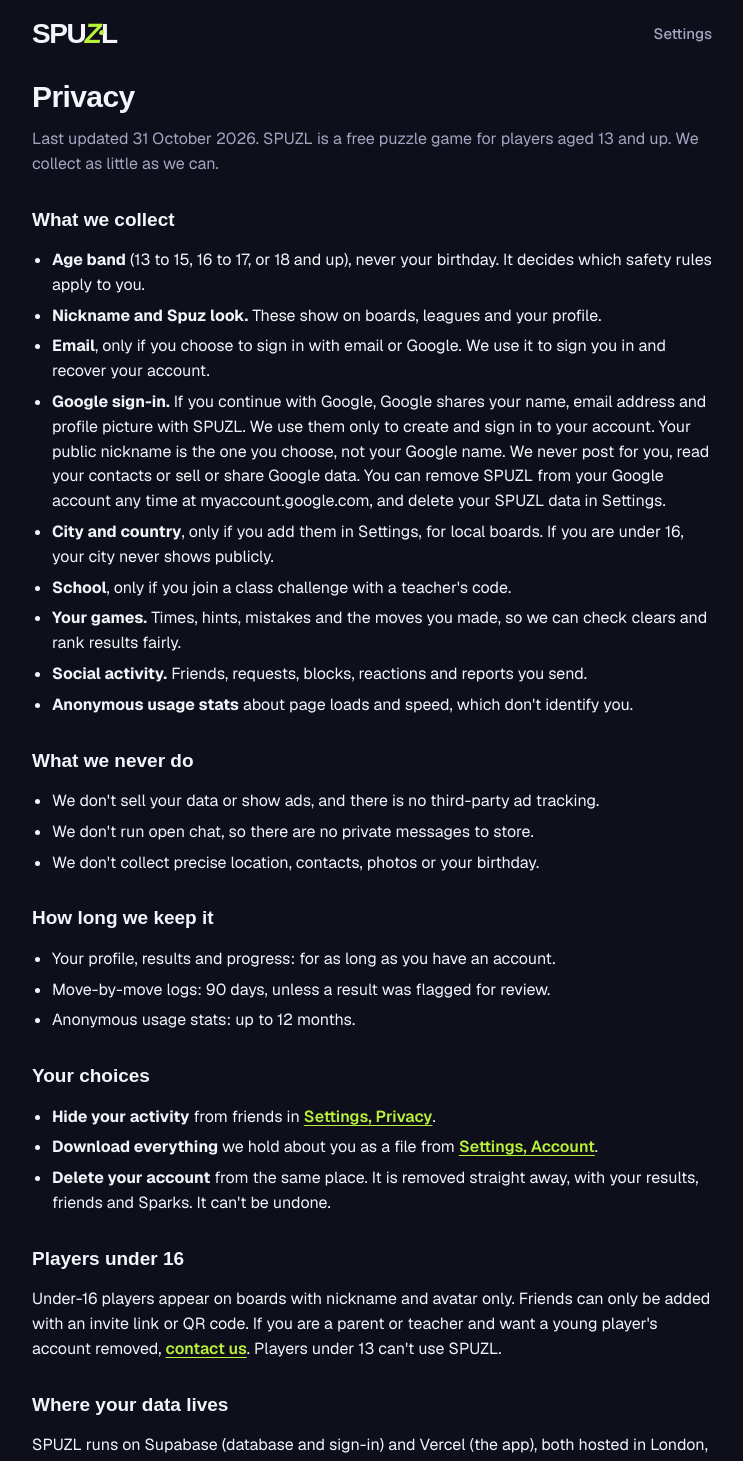
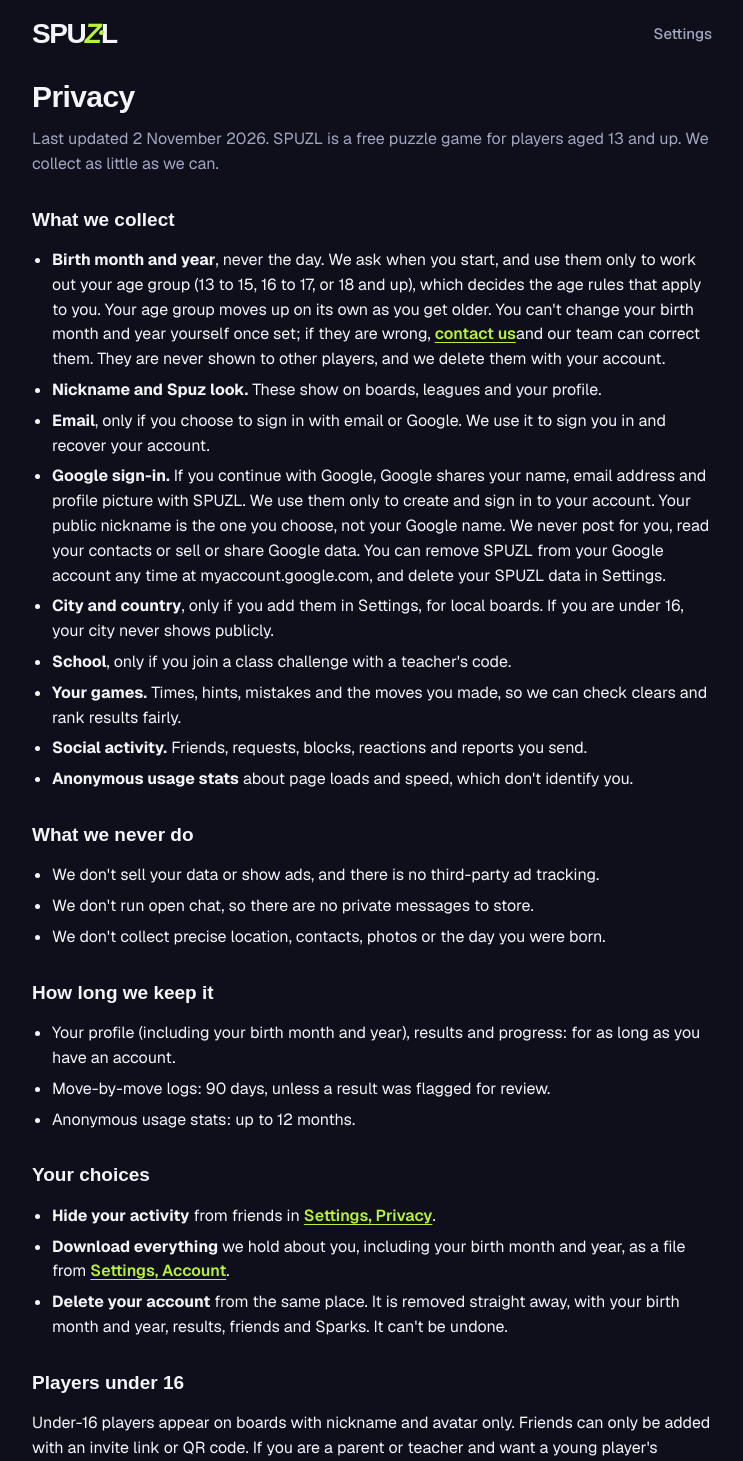
Before and after one commit to wisdomska/spuzl, a Next.js app: page /privacy in a window 1280 px wide. Shown: the top 1461 px of the page, without its empty margins (268-1011 px from the left). Built offline with nearby package versions, Linux system fonts and the light colour scheme; no server answers; a web font is replaced by a local one.

Commit message:
Privacy: birth month and year (no day) kept for the age rules, locked, exported and deleted with the account

```diff
--- a/app/(info)/privacy/page.tsx
+++ b/app/(info)/privacy/page.tsx
@@ -13,13 +13,16 @@ export default function Privacy() {
     <>
       <h1>Privacy</h1>
       <p className="lede">
-        Last updated 31 October 2026. SPUZL is a free puzzle game for players aged 13 and up. We collect as little as we can.
+        Last updated 2 November 2026. SPUZL is a free puzzle game for players aged 13 and up. We collect as little as we can.
       </p>
 
       <h2>What we collect</h2>
       <ul>
         <li>
-          <strong>Age band</strong> (13 to 15, 16 to 17, or 18 and up), never your birthday. It decides which safety rules apply to you.
+          <strong>Birth month and year</strong>, never the day. We ask when you start, and use them only to work out your age group (13 to
+          15, 16 to 17, or 18 and up), which decides the age rules that apply to you. Your age group moves up on its own as you get older.
+          You can&apos;t change your birth month and year yourself once set; if they are wrong, <Link href="/contact">contact us</Link>
+          and our team can correct them. They are never shown to other players, and we delete them with your account.
         </li>
         <li>
           <strong>Nickname and Spuz look.</strong> These show on boards, leagues and your profile.
@@ -55,12 +58,12 @@ export default function Privacy() {
       <ul>
         <li>We don&apos;t sell your data or show ads, and there is no third-party ad tracking.</li>
         <li>We don&apos;t run open chat, so there are no private messages to store.</li>
-        <li>We don&apos;t collect precise location, contacts, photos or your birthday.</li>
+        <li>We don&apos;t collect precise location, contacts, photos or the day you were born.</li>
       </ul>
 
       <h2>How long we keep it</h2>
       <ul>
-        <li>Your profile, results and progress: for as long as you have an account.</li>
+        <li>Your profile (including your birth month and year), results and progress: for as long as you have an account.</li>
         <li>Move-by-move logs: 90 days, unless a result was flagged for review.</li>
         <li>Anonymous usage stats: up to 12 months.</li>
       </ul>
@@ -71,11 +74,12 @@ export default function Privacy() {
           <strong>Hide your activity</strong> from friends in <Link href="/settings#privacy">Settings, Privacy</Link>.
         </li>
         <li>
-          <strong>Download everything</strong> we hold about you as a file from <Link href="/settings#account">Settings, Account</Link>.
+          <strong>Download everything</strong> we hold about you, including your birth month and year, as a file from{" "}
+          <Link href="/settings#account">Settings, Account</Link>.
         </li>
         <li>
-          <strong>Delete your account</strong> from the same place. It is removed straight away, with your results, friends and Sparks. It
-          can&apos;t be undone.
+          <strong>Delete your account</strong> from the same place. It is removed straight away, with your birth month and year, results,
+          friends and Sparks. It can&apos;t be undone.
         </li>
       </ul>
 
@@ -83,7 +87,7 @@ export default function Privacy() {
       <p>
         Under-16 players appear on boards with nickname and avatar only. Friends can only be added with an invite link or QR code. If you
         are a parent or teacher and want a young player&apos;s account removed, <Link href="/contact">contact us</Link>. Players under 13
-        can&apos;t use SPUZL.
+        can&apos;t use SPUZL: if the birth month and year you enter make you under 13, we don&apos;t create an account and keep nothing.
       </p>
 
       <h2>Where your data lives</h2>
```
Also changed, not shown: 1 other file (tests, documents, lock files or other folders).
